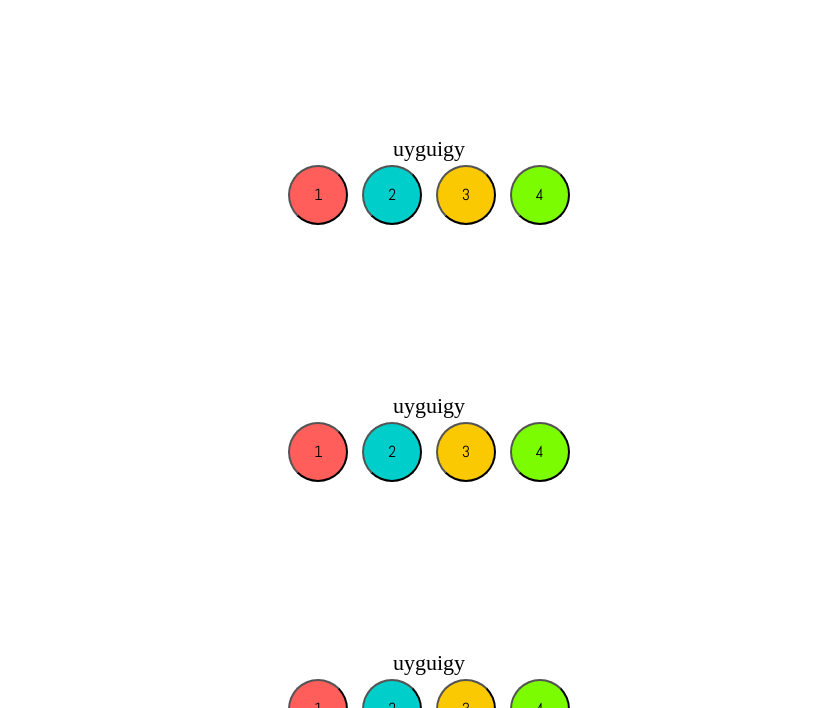
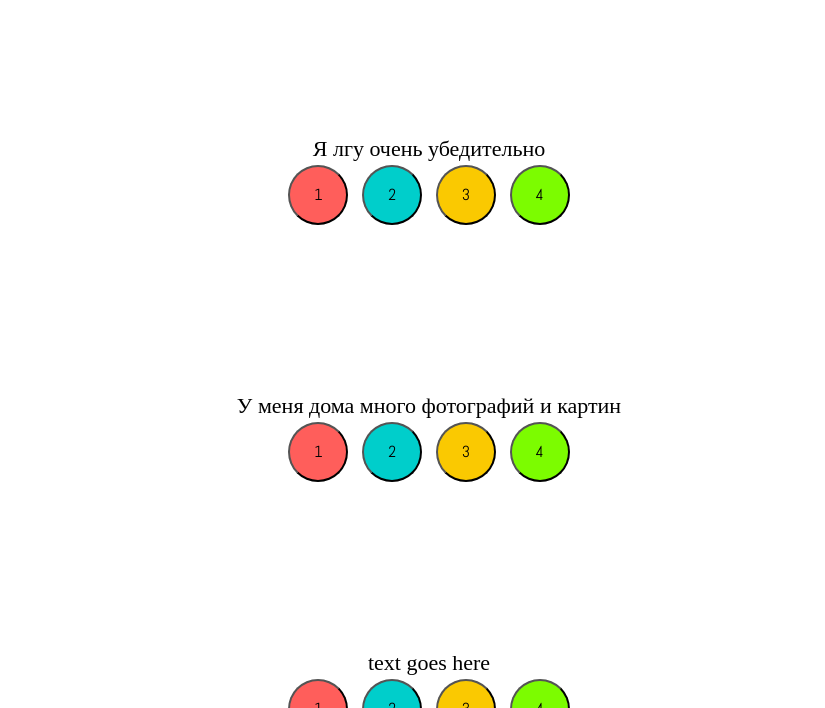
Before and after one commit to Kirill635217/TestTypesOfIntellect, a plain HTML site: page index.html in a window 1280 px wide. Both pictures are taken after a click on the button "ПОЧАТИ". Shown: the part 92-800 px from the top of the page, without its empty margins (226-1051 px from the left). Drawn offline with nearby package versions, Linux system fonts and the light colour scheme.

Commit message:
Fixed text questions not showing

```diff
--- a/index.html
+++ b/index.html
@@ -32,10 +32,11 @@
         <div class="flip-container hide" id="card-template">
             <div class="flipper">
                 <div class="back">
-                    <label>Види інтелектів</label>
+                    <!-- <label>Види інтелектів</label> -->
                 </div>
                     <div class="front">
-                        <div class="textContainer"><label class="questionText">uyguigy</label></div>
+                        <div class="textContainer">                        <label>uyguigy</label>
+                        </div>
                         <div class="buttonContainer" id="btnContainer">
                         <button onclick="clicked(this.parentElement, 1)" id="btn-1" class="button-1">1</button>
                         <button onclick="clicked(this.parentElement, 2)" id="btn-1" class="button-2">2</button>
--- a/script.js
+++ b/script.js
@@ -1,6 +1,7 @@
 var BRAINYMO = BRAINYMO || {};
 var generatedCards = new Array(16);
 var generatedCardsBrain;
+var generatedQuestionsTexts;
 var buttons;
 var clickedTimes = 0;
 // 0 - лінгвістичний, 1 - логіко-мат, 2 - музичний, 3 - кінстч, 4 - візуаль, 5 - міжособ, 6 - внутршн, 7 - природний
@@ -166,6 +167,7 @@ BRAINYMO.Game = (function() {
                 console.log(generatedCards[i]);
             }
             buttons = document.getElementsByClassName("buttonContainer");
+            // generatedQuestionsTexts = document.getElementsByClassName("questionText");
             // var j = 0;
             // buttons[0].onclick = function(){
             //     console.log("here");
@@ -176,6 +178,7 @@ BRAINYMO.Game = (function() {
             // }
             for (var i = 0, len = buttons.length; i < len; i++) {
                 buttons[i].id = "btnContainer" + i;
+                // generatedQuestionsTexts[i].textContent === generatedCardsBrain[i].backTxt;
                 console.log(buttons[i]);
                 // buttons[i].onclick = clicked(i);
                     // if(i == 0)
@@ -266,8 +269,9 @@ BRAINYMO.Card = (function () {
         // Else if card has no background image but has text
         else if (card.backTxt != '' && card.backTxt != undefined) {
             console.log("wygwtfxuguxa");
-            template.find('.front > label').html(card.backTxt);
+            template.find('.front > .textContainer > label').html(card.backTxt);
         }
+        console.log(card.backTxt);
 
         return template;
     }
```
